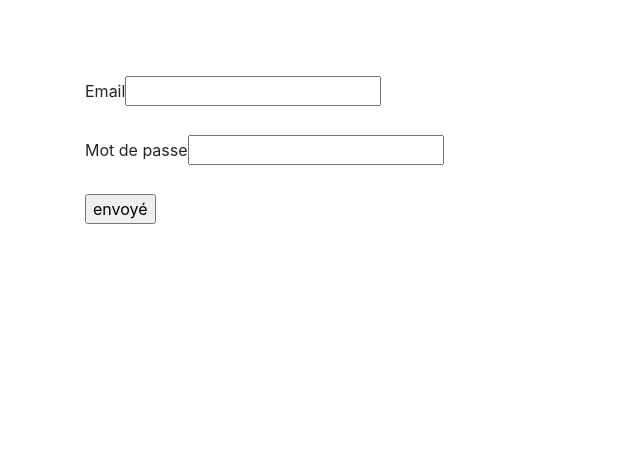
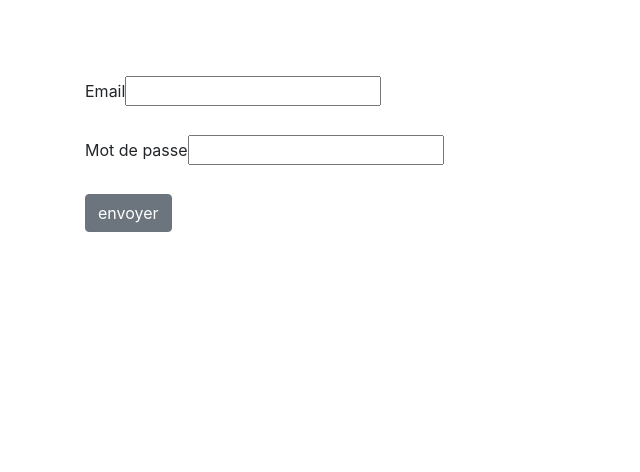
Before and after one commit to michelmi67/projet-5, a PHP site: page /?action=connexion in a window 1280 px wide. Shown: the part 137-609 px from the top of the page, without its empty margins (0-640 px from the left). Run offline with PHP 8.4, Linux system fonts and the light colour scheme.

Commit message:
remplacement input par un button

```diff
--- a/projet 4/views/connexion.php
+++ b/projet 4/views/connexion.php
@@ -14,7 +14,7 @@
                 <p>
                     <label for = "email_connexion">Email </label><input type = "email" name = "email_connexion" id = "email_connexion" required/><br><br>
                     <label for = "pass_connexion">Mot de passe </label><input type = "password" name = "pass_connexion" id = "pass_connexion" required/><br><br>
-                    <input type = "submit" value = "envoyé"/>
+                    <button class="btn btn-secondary" type = "submit" value = "envoyé">envoyer</button>
                 </p>
             </form>
             <?php
--- a/projet 4/views/enregistrement_admin.php
+++ b/projet 4/views/enregistrement_admin.php
@@ -23,7 +23,7 @@ if(!isset($_SESSION['id']))
                 <label for = "email">Email </label><input type = "email" name = "email" id = "email" required/><br><br>
                 <label for = "pass">Mot de passe </label><input type = "password" name = "pass" id = "pass" required/><br><br>
                 <label for = "pass_verification">Vérification du mot de passe </label><input type = "password" name = "pass_verification" id = "pass_verification" required/><br><br>
-                <input type = "submit" value = "envoyé"/>
+                <button class="btn btn-secondary" type = "submit" value = "envoyé">envoyer</button>
             </p>
             <?php
             if(isset($message_erreur)){
```
